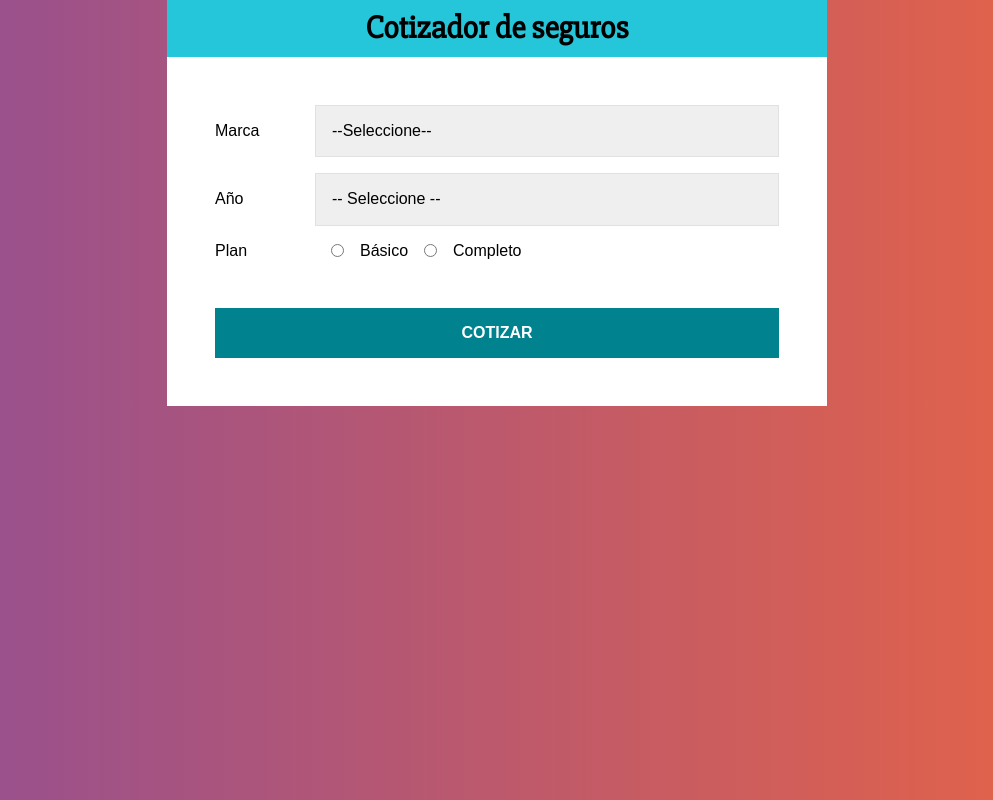
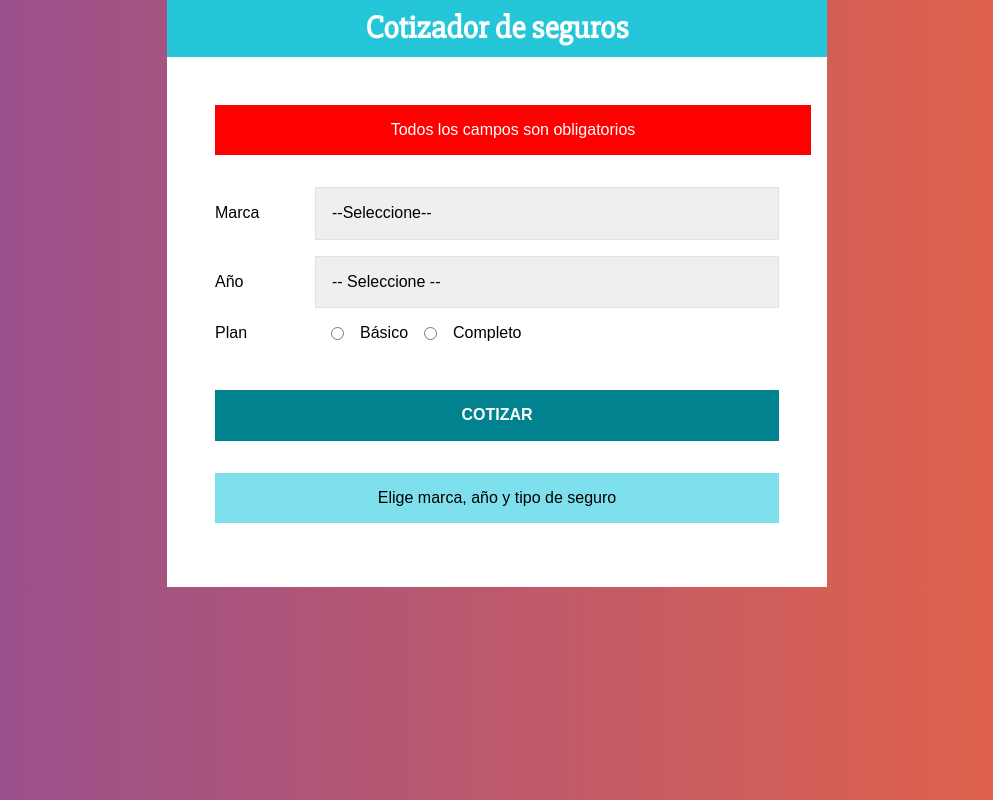
Before and after one commit to GutierrezJose/curso-react-la-guia-completa-udemy-proyecto3-cotizador-de-seguro, a React (Create React App) app: page / in a window 1280 px wide. Both pictures are taken after a click on the button "COTIZAR". Shown: the whole page, without its empty margins (143-1136 px from the left). Built offline with nearby package versions, Linux system fonts and the light colour scheme.

Commit message:
Finished the resultado and resumen components

```diff
--- a/src/App.js
+++ b/src/App.js
@@ -1,6 +1,8 @@
-import React from 'react';
+import React, { useState } from 'react';
 import { Header } from './components/Header';
 import { Formulario } from './components/Formulario';
+import { Resumen } from './components/Resumen';
+import { Resultado } from './components/Resultado';
 import styled from '@emotion/styled';
 
 const Contenedor = styled.div`
@@ -13,6 +15,17 @@ const ContenedorFormulario = styled.div`
   padding: 3rem;
 `;
 function App() {
+
+  const [resumen, guardarResumen] = useState({
+    cotizacion: 0,
+    datos: {
+      marca: '',
+      year: '',
+      plan: ''
+    }
+  });
+  const { cotizacion, datos } = resumen;
+
   return (
     <Contenedor>
       <Header
@@ -20,7 +33,9 @@ function App() {
       />
 
       <ContenedorFormulario>
-        <Formulario />
+        <Formulario guardarResumen={guardarResumen} />
+        <Resumen datos={datos}/>
+        <Resultado cotizacion={cotizacion}/>
       </ContenedorFormulario>
     </Contenedor>
   );
--- a/src/components/Formulario.jsx
+++ b/src/components/Formulario.jsx
@@ -1,6 +1,8 @@
-import React from 'react';
+import React, { useState } from 'react';
 import styled from '@emotion/styled';
-
+import { obtenerDiferenciaYEar } from '../helpers/diferenciaYear';
+import { calcularMarca } from '../helpers/calcularMarca';
+import { obtenerPlan } from '../helpers/calculaTipoSeguro';
 const Campo = styled.div`
     display: flex;
     margin-bottom: 1rem;
@@ -33,15 +35,84 @@ const Boton = styled.button`
     &:hover {
         background-color: #26C6DA;
         cursor: pointer;
-    }
+   }
+`;
+const Error = styled.div`
+    background-color: red;
+    color: white;
+    padding: 1rem;
+    width: 100%;
+    text-align: center;
+    margin-bottom: 2rem;
 `;
 
-export const Formulario = () => {
+export const Formulario = ({guardarResumen}) => {
+
+    const [datos, guardarDatos] = useState({
+        marca: '',
+        year: '',
+        plan: ''
+    });
+
+    const [error, guardarError] = useState(false);
+
+
+    //extraer los valores del state
+    const { marca, year, plan } = datos;
+
+    //Leer los datos del formulario y colocarlos en el state
+    const obtenerInformacion = (event) => {
+        guardarDatos({
+            ...datos,
+            [event.target.name]: event.target.value
+        })
+    }
+
+    const cotizarSeguro = event => {
+        event.preventDefault();
+        if (marca.trim() === '' || year.trim() === '' || plan.trim() === '') {
+            guardarError(true);
+            return;
+        } else {
+            guardarError(false);
+
+
+            //base de 2000$ del seguro
+            let resultado = 2000;
+
+            //obtener la diferencia de anios
+            const diferencia = obtenerDiferenciaYEar(year);
+
+            //por cada year hay que multiplar por  3% de la base
+            resultado = resultado - ((diferencia * 0.03) * 2000);
+
+
+            //Americano 15%
+            //Asiatico 5%
+            //Europeo 30%
+            resultado = calcularMarca(marca) * resultado;
+
+            //Basico aumenta 20%
+            //Completo aumenta 50%
+            const incrementoPlan = obtenerPlan(plan);
+            resultado = parseFloat(incrementoPlan * resultado).toFixed(2);
+
+            //Total
+            guardarResumen({
+                cotizacion: resultado,
+                datos
+            })
+        }
+
+
+
+    }
     return (
-        <form>
+        <form onSubmit={cotizarSeguro}>
+            {error ? <Error>Todos los campos son obligatorios</Error> : null}
             <Campo>
                 <Label>Marca</Label>
-                <Select>
+                <Select name="marca" value={marca} onChange={obtenerInformacion}>
                     <option value="">--Seleccione--</option>
                     <option value="americano">Americano</option>
                     <option value="europeo">Europeo</option>
@@ -51,8 +122,9 @@ export const Formulario = () => {
 
             <Campo>
                 <Label>Año</Label>
-                <Select>
+                <Select name="year" value={year} onChange={obtenerInformacion}>
                     <option value="">-- Seleccione --</option>
+                    <option value="2022">2022</option>
                     <option value="2021">2021</option>
                     <option value="2020">2020</option>
                     <option value="2019">2019</option>
@@ -68,11 +140,11 @@ export const Formulario = () => {
 
             <Campo>
                 <Label>Plan</Label>
-                <InputRadio type="radio" name="plan" value="basica" />Básico
-                <InputRadio type="radio" name="plan" value="completo" />Completo
+                <InputRadio type="radio" name="plan" value="basico" checked={plan === "basico"} onChange={obtenerInformacion} />Básico
+                <InputRadio type="radio" name="plan" value="completo" checked={plan === "completo"} onChange={obtenerInformacion} />Completo
             </Campo>
 
-            <Boton type='button'>Cotizar</Boton>
+            <Boton type='submit'>Cotizar</Boton>
         </form>
     )
 }
--- a/src/components/Header.jsx
+++ b/src/components/Header.jsx
@@ -5,7 +5,7 @@ const ContenedorHeader = styled.header`
   background-color: #26C6DA;
   padding: 10px;
   font-weight: bold;
-  color: #FFFFF;
+  color: #FFFFFF;
 `;
 
 const TextoHeader = styled.h1`
--- /dev/null
+++ b/src/components/Resultado.jsx
@@ -0,0 +1,37 @@
+import React from 'react';
+import styled from '@emotion/styled';
+
+
+const Mensaje = styled.p`
+    background-color: rgb(127, 224, 237);
+    margin-top: 2rem;
+    padding: 1rem;
+    text-align: center;
+`;
+const ResultadoCotizacion = styled.div`
+    text-align: center;
+    padding: .5rem;
+    border: 1px solid #26C6DA;
+    background-color: rgb(127, 234, 237);
+    margin-top: 1rem;
+    position: relative;
+`;
+const TextoCotizacion = styled.p`
+    color: #00838F;
+    padding: 1rem;
+    text-transform: uppercase;
+    font-weight: bold;
+    margin: 0;
+`;
+export const Resultado = ({ cotizacion }) => {
+
+    return (
+        (cotizacion === 0)
+            ? <Mensaje>Elige marca, año y tipo de seguro</Mensaje>
+            : (
+                <ResultadoCotizacion>
+                <TextoCotizacion>El total es: $ {cotizacion}</TextoCotizacion>
+                </ResultadoCotizacion>
+            )
+    )
+}
--- /dev/null
+++ b/src/components/Resumen.jsx
@@ -0,0 +1,28 @@
+import React from 'react'
+import {primerMayuscula} from '../helpers/primeraLetraMayuscula';
+import styled from '@emotion/styled';
+
+const ContenedorResumen = styled.div`
+    padding: 1rem;
+    text-align: center;
+    background-color: #00838F;
+    color: #FFF;
+    margin-top: 1rem;
+`;
+
+export const Resumen = ({ datos }) => {
+    const { marca, year, plan } = datos;
+    if (marca === '' || year === '' || plan === '') {
+        return null;
+    }
+    return (
+        <ContenedorResumen>
+            <h2>Resumen de Cotizacion</h2>
+            <ul>
+                <li>Marca: {primerMayuscula(marca)} </li>
+                <li>Año del auto: {primerMayuscula(year)} </li>
+                <li>Plan: {primerMayuscula(plan)} </li>
+            </ul>
+        </ContenedorResumen>
+    )
+}
--- /dev/null
+++ b/src/helpers/calculaTipoSeguro.js
@@ -0,0 +1,3 @@
+export function obtenerPlan(plan) {
+    return (plan === 'basico') ? 1.20 : 1.50;
+}
--- /dev/null
+++ b/src/helpers/calcularMarca.js
@@ -0,0 +1,17 @@
+export function calcularMarca(marca) {
+    let incremento;
+    switch(marca) {
+        case 'europeo':
+            incremento = 1.30;
+            break;
+        case 'americano':
+            incremento = 1.15;
+            break;
+        case 'asiatico':
+            incremento = 1.05;
+            break;
+        default:
+            break;
+    }
+    return incremento;
+}
--- /dev/null
+++ b/src/helpers/diferenciaYear.js
@@ -0,0 +1,3 @@
+export function obtenerDiferenciaYEar(year) {
+    return new Date().getFullYear() - year;
+}
--- /dev/null
+++ b/src/helpers/primeraLetraMayuscula.js
@@ -0,0 +1,3 @@
+export function primerMayuscula(texto) {
+    return texto.charAt(0).toUpperCase() + texto.slice(1);
+}
```
